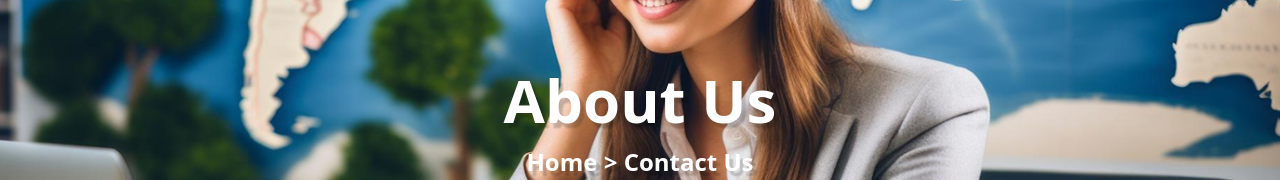
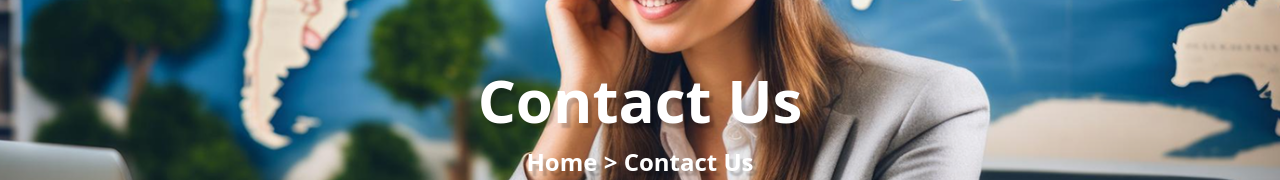
Before and after one commit to mechatemesgen/Rebel-Rover-Travel-Website, a React (Vite) app: page /contact in a window 1280 px wide. Shown: the part 276-456 px from the top of the page. Built offline with nearby package versions, Linux system fonts and the light colour scheme; no server answers.

Commit message:
Contact Us

```diff
--- a/src/hooks/useFetchDestinations.js
+++ /dev/null
@@ -1 +0,0 @@
-ECHO is on.
--- a/src/pages/Contact.jsx
+++ b/src/pages/Contact.jsx
@@ -19,7 +19,7 @@ export default function Contact() {
      <div className="hero bg-cover bg-center text-white p-8 sm:p-12 lg:p-20 min-h-screen flex flex-col items-center justify-center"
       style={{ backgroundImage: `url(${Horobanner})` }}>
           <h1 className="text-5xl sm:text-6xl lg:text-6xl font-bold" style={{ textShadow: '4px 4.5px 2px rgba(0, 0, 0, 0.2)' }}>
-            About Us
+            Contact Us
           </h1>
           <p className="pt-4 text-xl sm:text-2xl lg:text-2.5xl font-bold" style={{ textShadow: '4px 4.5px 2px rgba(0, 0, 0, 0.2)' }}>
             Home &gt; Contact Us
```
